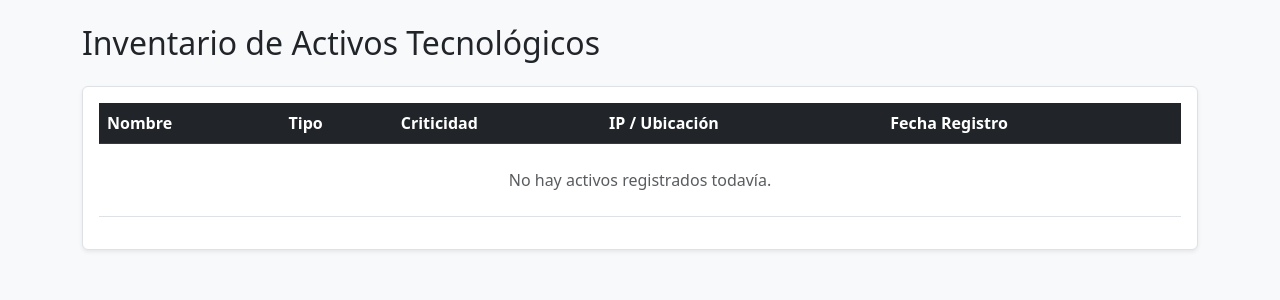
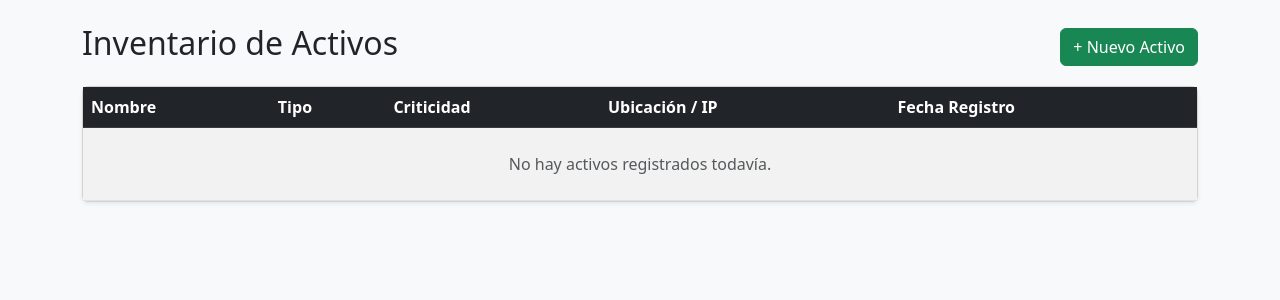
Before and after one commit to LuizaRMunoz/proyecto-final-python, a Django app: page /activos/ in a window 1280 px wide. Shown: the part 56-356 px from the top of the page. Run offline with Django 5.2, Linux system fonts and the light colour scheme; the visitor is signed in with stand-in values (Sample User, id 1); data that the repository does not hold is empty.

Commit message:
Creación del archivo forms.py y urls.py en gestion, simplificación en el archivo urls de gestor para conectar los de las apps gestion y usuarios, actualizado los archivos HTML de gestion para agregar boton de nuevo activo e incidentes y en el codigo de views de gestion para la lista y la creación de activos e incidentes

```diff
--- /dev/null
+++ b/gestion/forms.py
@@ -0,0 +1,12 @@
+from django import forms
+from .models import Activo, Incidente
+
+class ActivoForm(forms.ModelForm):
+    class Meta:
+        model = Activo
+        fields = ['nombre', 'tipo', 'criticidad', 'ubicacion_ip', 'descripcion']
+
+class IncidenteForm(forms.ModelForm):
+    class Meta:
+        model = Incidente
+        fields = ['titulo', 'descripcion', 'activo_afectado', 'severidad', 'estado']
--- /dev/null
+++ b/gestion/urls.py
@@ -0,0 +1,8 @@
+from django.urls import path
+from . import views
+
+urlpatterns = [
+    path('', views.home, name='home'),
+    path('activos/', views.lista_activos, name='lista_activos'),
+    path('incidentes/', views.lista_incidentes, name='lista_incidentes'),
+]
--- a/gestion/views.py
+++ b/gestion/views.py
@@ -1,7 +1,9 @@
 from django.http import request
-from django.shortcuts import render
+from django.shortcuts import redirect, render
 from django.contrib.auth.decorators import login_required
 from .models import Activo, Incidente
+from django.contrib import messages
+from .forms import ActivoForm, IncidenteForm
 
 # Create your views here.
 @login_required # Proteger el inicio
@@ -19,10 +21,28 @@ def home(request):
 
 @login_required # Proteger la vista de activos
 def lista_activos(request):
+    if request.method == 'POST':
+        form = ActivoForm(request.POST)
+        if form.is_valid():
+            form.save()
+            messages.success(request, '¡Activo registrado correctamente!')
+            return redirect('lista_activos')
+    else:
+        form = ActivoForm()
+
     activos = Activo.objects.all()
-    return render(request, 'gestion/activos_list.html', {'activos': activos})
+    return render(request, 'gestion/activos_list.html', {'activos': activos, 'form': form})
 
-@login_required # Proteger la vista de incidentes
+@login_required
 def lista_incidentes(request):
+    if request.method == 'POST':
+        form = IncidenteForm(request.POST)
+        if form.is_valid():
+            form.save()
+            messages.success(request, '¡Incidente reportado con éxito!')
+            return redirect('lista_incidentes')
+    else:
+        form = IncidenteForm()
+
     incidentes = Incidente.objects.all()
-    return render(request, 'gestion/incidentes_list.html', {'incidentes': incidentes})
+    return render(request, 'gestion/incidentes_list.html', {'incidentes': incidentes, 'form': form})
--- a/gestor_activos_incidentes/urls.py
+++ b/gestor_activos_incidentes/urls.py
@@ -18,15 +18,12 @@ from django.contrib import admin
 from django.urls import path, include
 from django.conf import settings
 from django.conf.urls.static import static
-from gestion import views as gestion_views
 
 
 urlpatterns = [
     path('admin/', admin.site.urls),
-    path('', gestion_views.home, name='home'),  # Página de inicio
-    path('activos/', gestion_views.lista_activos, name='lista_activos'),
-    path('incidentes/', gestion_views.lista_incidentes, name='lista_incidentes'),
     path('usuarios/', include('usuarios.urls')), #Se conectan las apps de usuarios
+    path('', include('gestion.urls')), #Se conectan las urls de la app de gestión
 ]
 
 # Esto permite que Django sirva las imágenes multimedia durante el desarrollo local
--- a/templates/gestion/activos_list.html
+++ b/templates/gestion/activos_list.html
@@ -4,43 +4,66 @@
 
 {% block content %}
 <div class="d-flex justify-content-between align-items-center mb-3">
-    <h2>Inventario de Activos Tecnológicos</h2>
+    <h2>Inventario de Activos</h2>
+    <!-- Botón que abre el Modal -->
+    <button type="button" class="btn btn-success" data-bs-toggle="modal" data-bs-target="#modalActivo">
+        + Nuevo Activo
+    </button>
 </div>
 
-<div class="table-responsive bg-white p-3 rounded shadow-sm border">
-    <table class="table table-hover align-middle">
+<!-- Tabla de Activos -->
+<div class="card shadow-sm">
+    <div class="card-body p-0">
+        <table class="table table-striped table-hover mb-0">
             <thead class="table-dark">
                 <tr>
                     <th>Nombre</th>
                     <th>Tipo</th>
                     <th>Criticidad</th>
-                <th>IP / Ubicación</th>
+                    <th>Ubicación / IP</th>
                     <th>Fecha Registro</th>
                 </tr>
             </thead>
             <tbody>
                 {% for activo in activos %}
                     <tr>
-                <td class="fw-bold">{{ activo.nombre }}</td>
+                        <td><strong>{{ activo.nombre }}</strong></td>
                         <td>{{ activo.get_tipo_display }}</td>
-                <td>
-                    {% if activo.criticidad == 'Alta' %}
-                        <span class="badge bg-danger">Alta</span>
-                    {% elif activo.criticidad == 'Media' %}
-                        <span class="badge bg-warning text-dark">Media</span>
-                    {% else %}
-                        <span class="badge bg-secondary">Baja</span>
-                    {% endif %}
-                </td>
-                <td><code>{{ activo.ubicacion_ip }}</code></td>
-                <td>{{ activo.fecha_registro|date:"d/m/Y H:i" }}</td>
+                        <td>{{ activo.get_criticidad_display }}</td>
+                        <td>{{ activo.ubicacion_ip }}</td>
+                        <td>{{ activo.fecha_creacion|date:"d/m/Y H:i" }}</td>
                     </tr>
                 {% empty %}
                     <tr>
-                <td colspan="5" class="text-center text-muted py-4">No hay activos registrados todavía.</td>
+                        <td colspan="5" class="text-center text-muted py-4">
+                            No hay activos registrados todavía.
+                        </td>
                     </tr>
                 {% endfor %}
             </tbody>
         </table>
     </div>
+</div>
+
+<!-- Modal (Ventana emergente con el Formulario) -->
+<div class="modal fade" id="modalActivo" tabindex="-1" aria-hidden="true">
+    <div class="modal-dialog">
+        <div class="modal-content">
+            <div class="modal-header bg-success text-white">
+                <h5 class="modal-title">Registrar Nuevo Activo</h5>
+                <button type="button" class="btn-close btn-close-white" data-bs-dismiss="modal" aria-label="Close"></button>
+            </div>
+            <form method="POST">
+                <div class="modal-body">
+                    {% csrf_token %}
+                    {{ form.as_p }}
+                </div>
+                <div class="modal-footer">
+                    <button type="button" class="btn btn-secondary" data-bs-dismiss="modal">Cancelar</button>
+                    <button type="submit" class="btn btn-success">Guardar Activo</button>
+                </div>
+            </form>
+        </div>
+    </div>
+</div>
 {% endblock %}
--- a/usuarios/urls.py
+++ b/usuarios/urls.py
@@ -5,5 +5,5 @@ from . import views
 urlpatterns = [
     path('registro/', views.registro, name='registro'),
     path('login/', auth_views.LoginView.as_view(template_name='usuarios/login.html'), name='login'),
-    path('logout/', auth_views.LogoutView.as_view(template_name='usuarios/logout.html'), name='logout'),
+    path('logout/', auth_views.LogoutView.as_view(next_page='home'), name='logout'),
 ]
```
Also changed, not shown: templates/gestion/incidentes_list.html (+38 -23 lines). Lines whose indentation alone changed are shown as unchanged.
